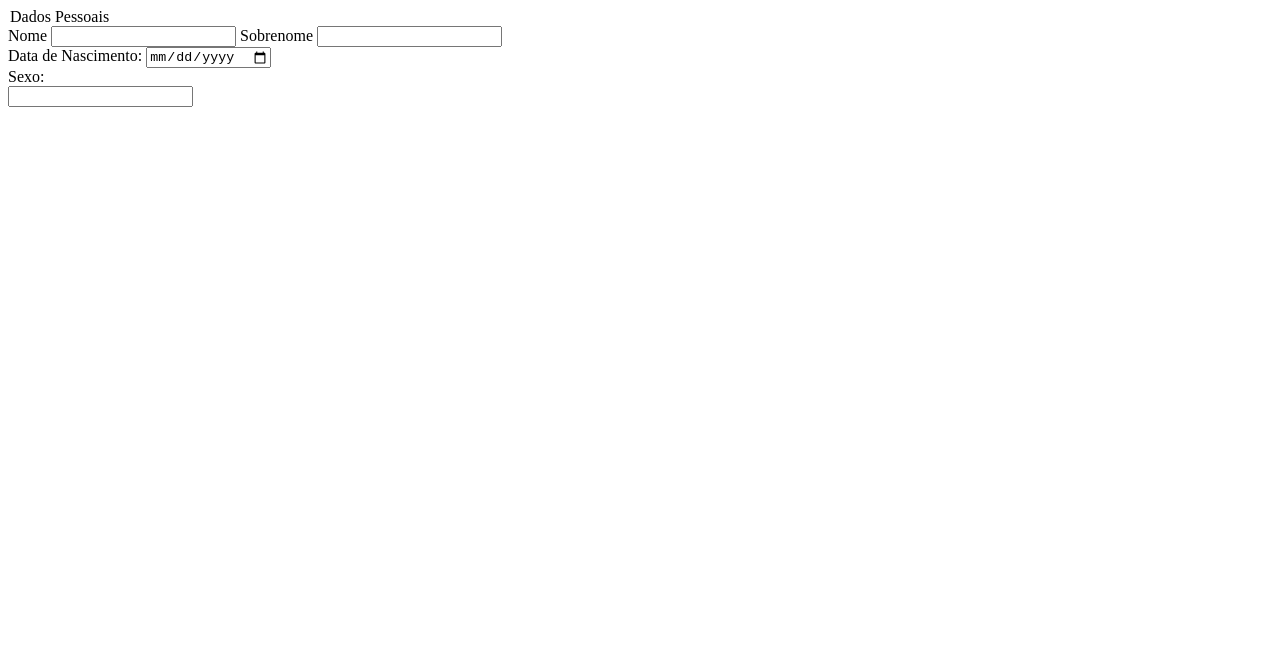
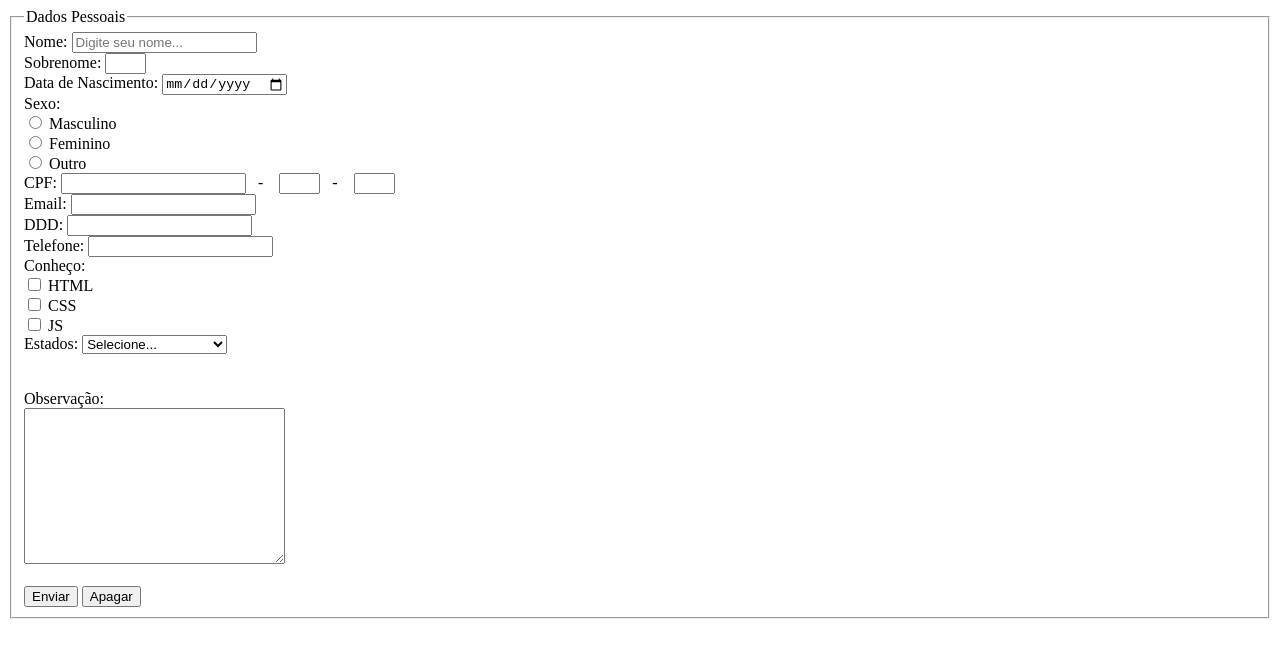
Before and after one commit to Memanuela-s/ti113_html, a plain HTML site: page formulario.html in a window 1280 px wide. Drawn offline with Linux system fonts and the light colour scheme.

Commit message:
feat: corrigidos

```diff
--- a/formulario.html
+++ b/formulario.html
@@ -5,38 +5,82 @@
     <meta name="viewport" content="width=device-width, initial-scale=1.0">
     <title>Formulario HTML</title>
 </head>
-
 <body>
-    <form action=" " method="get">
-<filedset>
-
-    <legend>
-        Dados Pessoais
-    </legend>
-
-    <label for="txt_nome"> Nome</label>
-    <input type="text" name="text_nome" id="txt_nome">
-    <label for="txt_sobrenome">Sobrenome</label>
-    <input type= "text" name= "txt_sobrenome" id="txt_sobrenome" ><br>
-    <label for="txt_data_nascimento" > Data de Nascimento:</label>
-    <input type="date" name="txt_data_nascimento" id="txt_data_nascimento"><br>
-    <label for="rbd_sexo"> Sexo:</label><br>
-    <input type=""
-
-
-</filedset>
-
-
-
+    <form action="" method="get">
+        <fieldset>
+            <legend>
+                Dados Pessoais
+            </legend>
+            <label for="txt_nome">Nome:</label>
+            <input placeholder="Digite seu nome..." required type="text" name="txt_nome" id="txt_nome"><br>
+            <label for="txt_sobrenome">Sobrenome:</label>
+            <input size="2px" required type="text" name="txt_sobrenome" id="txt_sobrenome"><br>
+            <label for="txt_data_nascimento">Data de Nascimento:</label>
+            <input type="date" name="txt_data_nascimento" id="txt_data_nascimento"><br>
+            <label for="rdb_sexo">Sexo:</label><br>
+            <input required type="radio" name="rdb_sexo" id="rdb_masculino">
+            <label for="rdb_masculino">Masculino</label><br>
+            <input required type="radio" name="rdb_sexo" id="rdb_feminino">
+            <label for="rdb_feminino">Feminino</label><br>
+            <input required type="radio" name="rdb_sexo" id="rdb_outro">
+            <label for="rdb_outro">Outro</label><br>
+            <label for="txt_cpf">CPF:</label>
+            <input type="text" name="txt_cpf" id="txt_cpf">&nbsp;&nbsp; - &nbsp;&nbsp;
+            <input size="2px" type="text" >&nbsp;&nbsp; - &nbsp;&nbsp;
+            <input size="2px" type="text" ><br>
+            <label for="txt_email">Email:</label>
+            <input type="email" name="txt_email" id="txt_email"><br>
+            <label for="txt_ddd">DDD:</label>
+            <input type="number" name="txt_ddd" id="txt_ddd"><br>
+            <label for="txt_telefone">Telefone:</label>
+            <input type="tel" name="txt_telefone" id="txt_telefone"><br>
+            <label for="txt_conhecimento">Conheço:</label><br>
+            <input type="checkbox" name="chk_html" id="chk_html">
+            <label for="chk_html">HTML</label><br>
+            <input type="checkbox" name="chk_css" id="chk_css">
+            <label for="chk_css">CSS</label><br>
+            <input type="checkbox" name="chk_js" id="chk_js">
+            <label for="chk_js">JS</label> <br>
+            <label for="slt_uf">Estados:</label>
+            <select required id="slt_uf" name="slt_uf">
+                <option value="">Selecione...</option>
+                <option value="AC">Acre</option>
+                <option value="AL">Alagoas</option>
+                <option value="AP">Amapá</option>
+                <option value="AM">Amazonas</option>
+                <option value="BA">Bahia</option>
+                <option value="CE">Ceará</option>
+                <option value="DF">Distrito Federal</option>
+                <option value="ES">Espírito Santo</option>
+                <option value="GO">Goiás</option>
+                <option value="MA">Maranhão</option>
+                <option value="MT">Mato Grosso</option>
+                <option value="MS">Mato Grosso do Sul</option>
+                <option value="MG">Minas Gerais</option>
+                <option value="PA">Pará</option>
+                <option value="PB">Paraíba</option>
+                <option value="PR">Paraná</option>
+                <option value="PE">Pernambuco</option>
+                <option value="PI">Piauí</option>
+                <option value="RJ">Rio de Janeiro</option>
+                <option value="RN">Rio Grande do Norte</option>
+                <option value="RS">Rio Grande do Sul</option>
+                <option value="RO">Rondônia</option>
+                <option value="RR">Roraima</option>
+                <option value="SC">Santa Catarina</option>
+                <option value="SP">São Paulo</option>
+                <option value="SE">Sergipe</option>
+                <option value="TO">Tocantins</option>
+                <option value="EX">Estrangeiro</option>
+            </select><br><br><br>
+            <label for="txt_observacao">Observação:</label> <br>
+            <textarea name="txt_observacao" id="txt_observacao" cols="30" rows="10">
+            </textarea>
+            <br>
+            <br>
+            <button id="btn_enviar" name="btn_enviar" type="submit">Enviar</button>
+            <button type="reset">Apagar</button>
+        </fieldset>
     </form>
-
-
-
-
-
-
-
-
 </body>
-
 </html>
```
Also changed, not shown: tabela4.html (+59 -2 lines).
